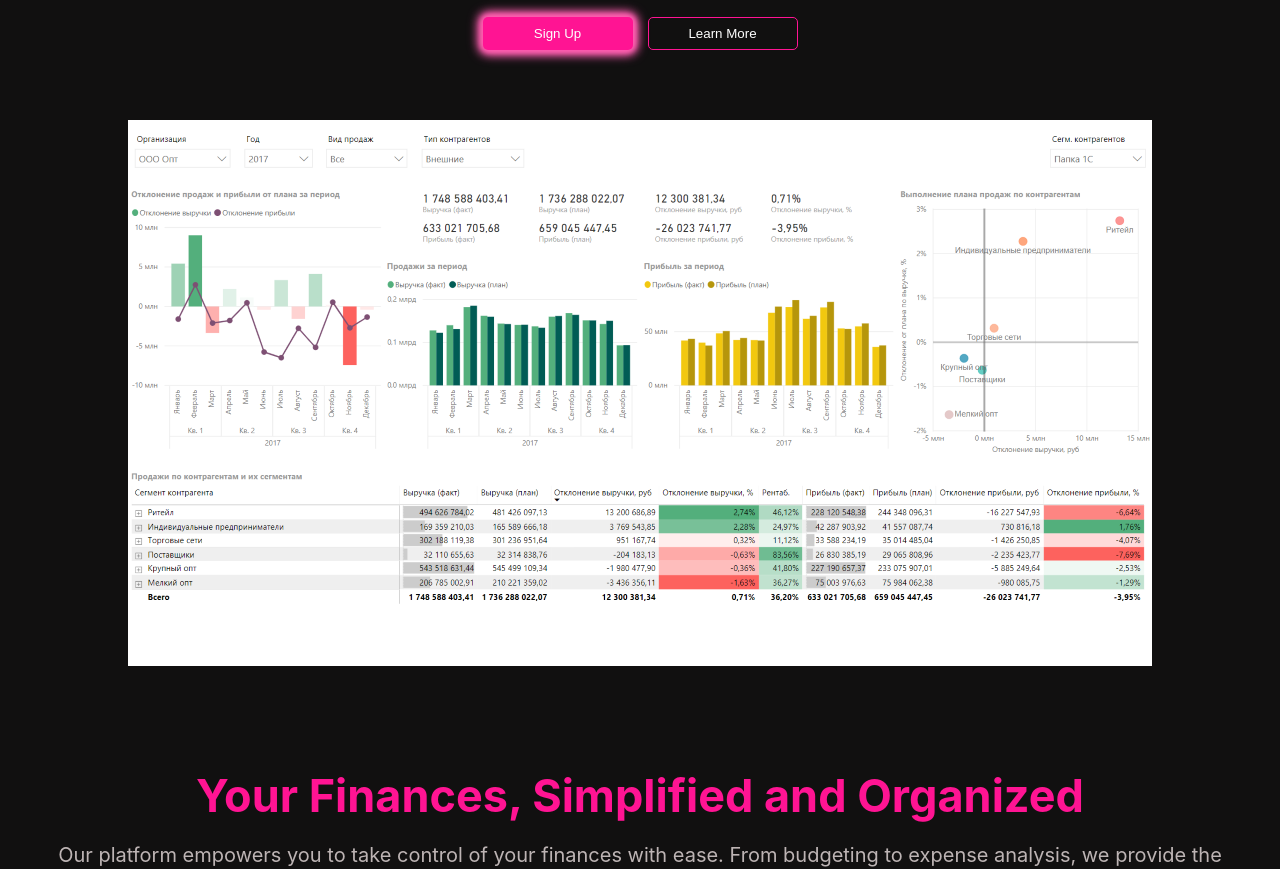
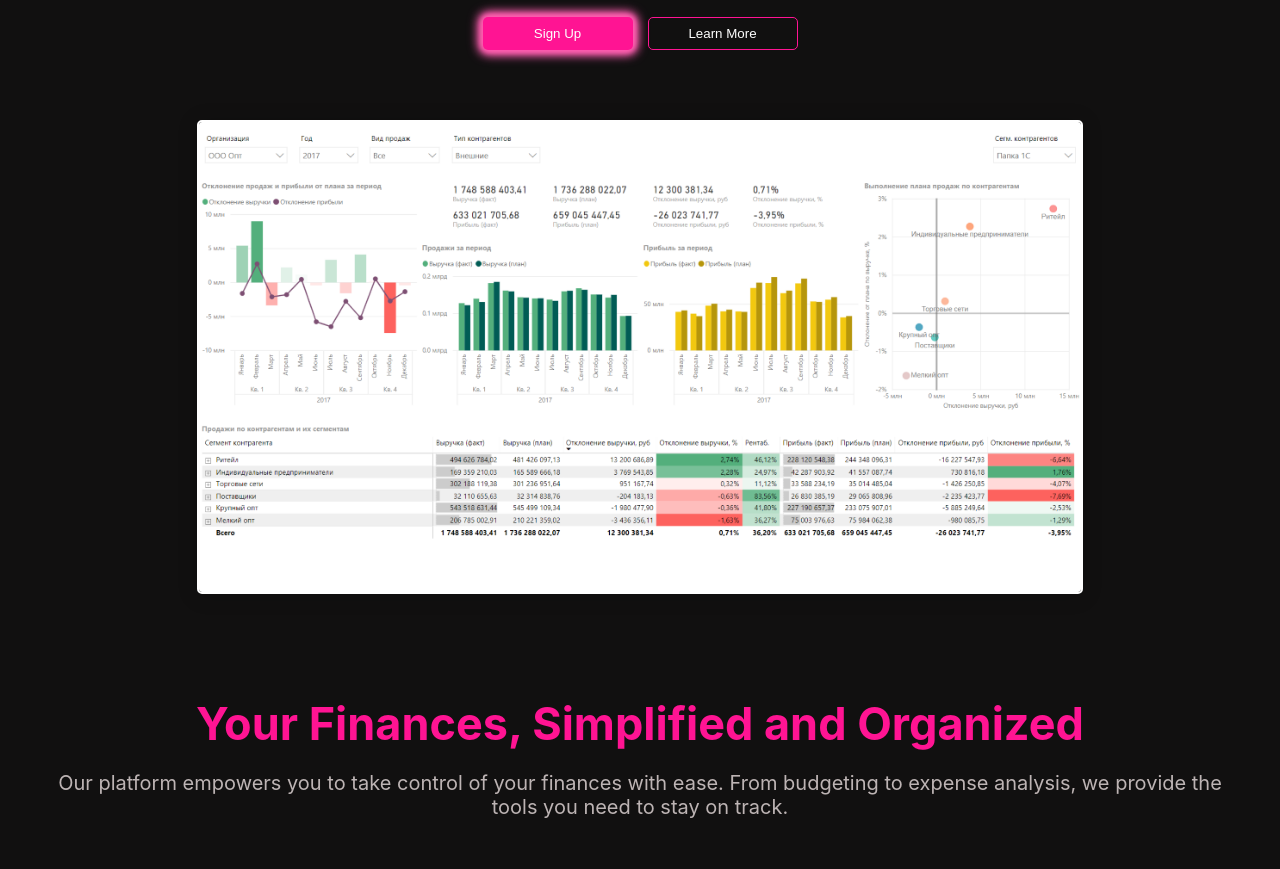
Before and after one commit to qby0/financeapp, a React (Create React App) app: page / in a window 1280 px wide. Shown: the part 1060-1929 px from the top of the page. Built offline with nearby package versions, Linux system fonts and the light colour scheme; no server answers.

Commit message:
Update FinanceSection.css

```diff
--- a/src/components/FinanceSection.css
+++ b/src/components/FinanceSection.css
@@ -65,9 +65,13 @@
 .finance-image {
     margin-top: 30px; /* Уменьшаем отступ сверху для изображения */
     text-align: center; /* Центрирование изображения */
+    border-color: #bdb4b4;
 }
 
 .finance-image img {
-    max-width: 100%; /* Изображение масштабируется по ширине контейнера */
-    height: auto; /* Пропорции сохраняются */
+    max-width: 70%;
+    height: auto;
+    border: 2px solid white;
+    border-radius: 5px;
+    box-shadow: 0 2px 20px rgba(0, 0, 0, 0.2); /* Тень для объёмности */
 }
```
